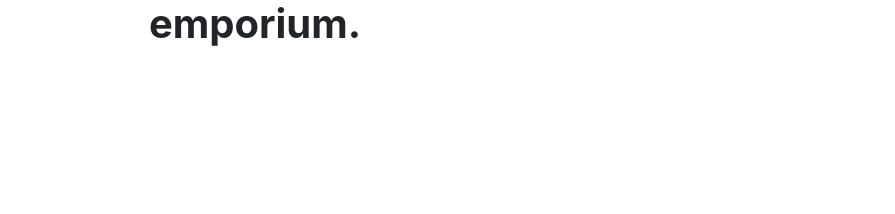
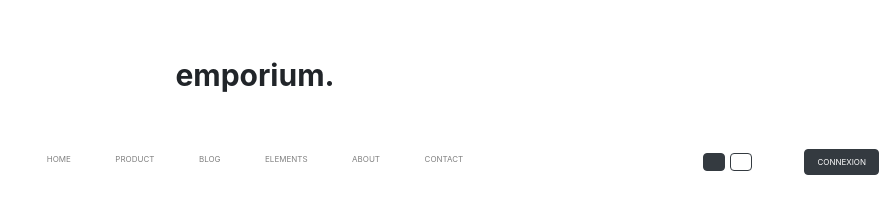
Before and after one commit to itskold/js_project, a website: page index.html in a window 1280 px wide. Shown: the whole page, without its empty margins (385-1280 px from the left). Drawn offline with Linux system fonts and the light colour scheme.

Commit message:
fin de la navbar

```diff
--- a/index.html
+++ b/index.html
@@ -8,7 +8,25 @@
     <title>Document</title>
 </head>
 <body>
-    <h1 class="text-center"><strong>emporium.</strong></h1>
+    <div id="nav">
+        <div class="">
+        <h1 class="text-center pt-5 pb-3"><strong>emporium.</strong></h1>
+        <ul class="text-uppercase list-inline text-center py-4">
+            <li class="list-inline-item px-3"><a href="">home</a></li>
+            <li class="list-inline-item px-3"><a href="">product</a></li>
+            <li class="list-inline-item px-3"><a href="">blog</a></li>
+            <li class="list-inline-item px-3"><a href="">elements</a></li>
+            <li class="list-inline-item px-3"><a href="">about</a></li>
+            <li class="list-inline-item px-3"><a href="">contact</a></li>
+        </ul>
+        </div>
+        <div id="js" class="text-right mx-3">
+            <input class="btn btn-dark bg" type="button" value="">
+            <input class=" btn btn-white border border-dark bg mr-5" type="button" value="">
+            <input class="btn btn-dark text-white" type="button" value="CONNEXION">
+        </div>
+    </div>
+
 
 
 
--- /dev/null
+++ b/src/sass/_navbar.sass
@@ -0,0 +1,19 @@
+#nav
+    h1
+        strong
+            font-size: 30px
+    ul
+        li
+            a
+                font-size: 8px
+                text-decoration: none
+                color: gray
+            a:hover
+                color: black
+    #js
+        margin-top: -60px
+        input
+            font-size: 8px
+        .bg
+
+            padding: 2px 10px
--- a/src/sass/style.sass
+++ b/src/sass/style.sass
@@ -1,7 +1,9 @@
-// IMPORTS
+// IMPORTS DEPENDANCES
 @import '../../node_modules/bootstrap/scss/bootstrap.scss'
 @import '../../node_modules/@fortawesome/fontawesome-free/scss/brands.scss'
 @import '../../node_modules/@fortawesome/fontawesome-free/scss/fontawesome.scss'
 @import '../../node_modules/@fortawesome/fontawesome-free/scss/regular.scss'
 @import '../../node_modules/@fortawesome/fontawesome-free/scss/solid.scss'
 @import '../../node_modules/@fortawesome/fontawesome-free/scss/v4-shims.scss'
+// IMPORTS SECTION DU SITE
+@import '../sass/_navbar.sass'
```
Also changed, not shown: public/css/style.css, 1 other file.
